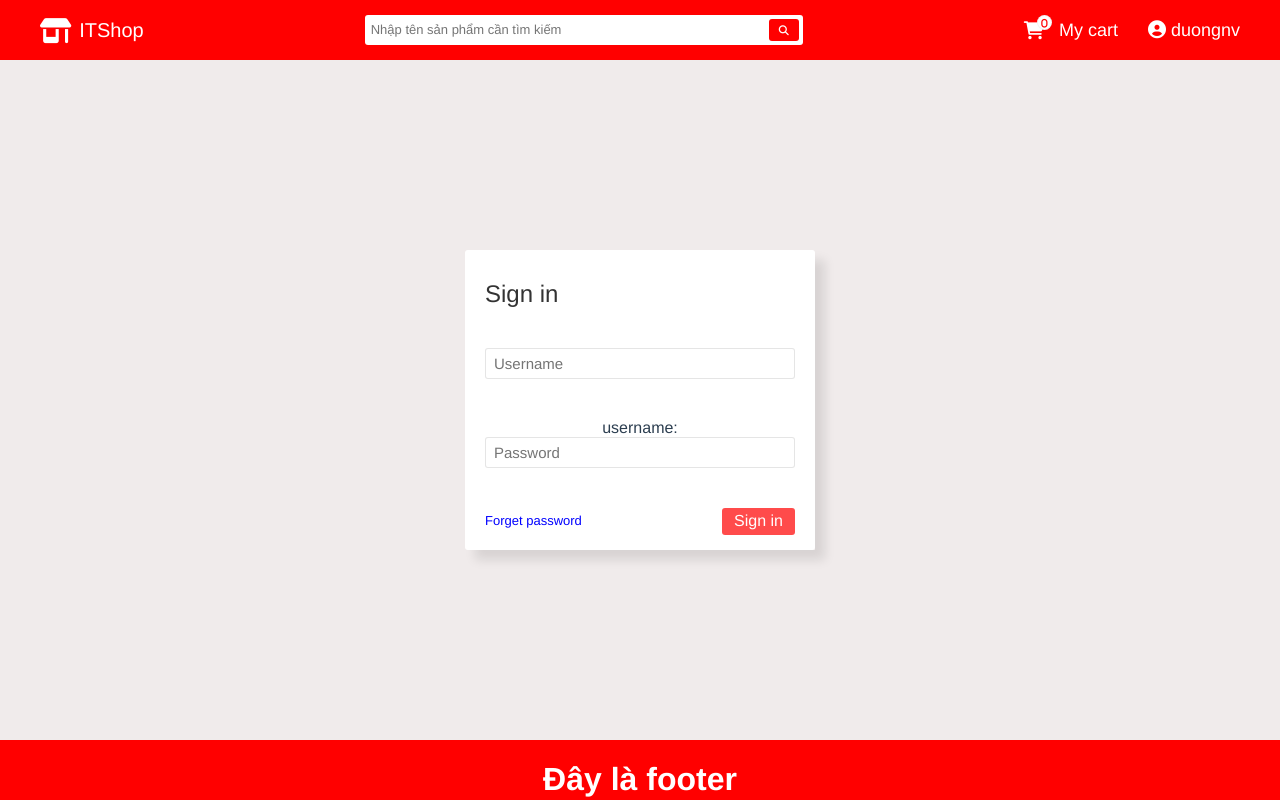
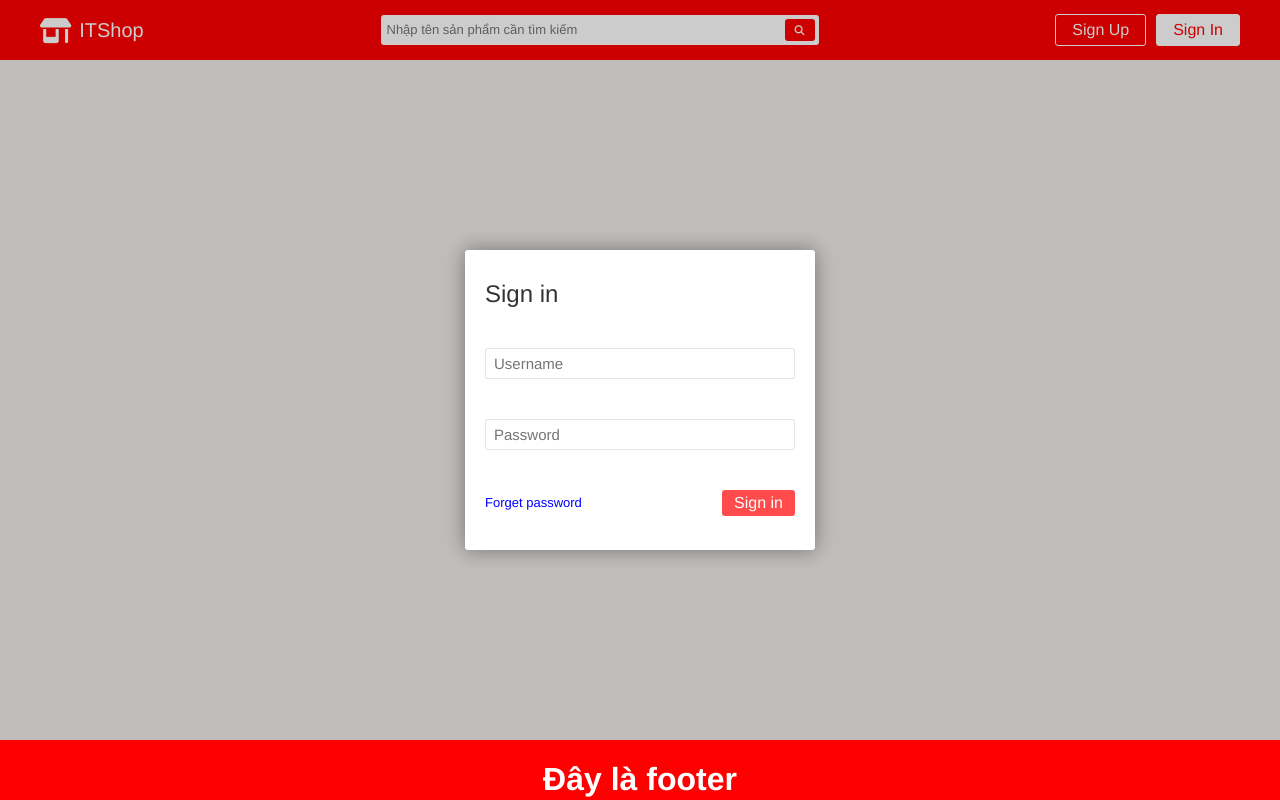
Before and after one commit to DuongNVIT/springvuejs-frontend, a Vue app in the folder springvuejs-frontend/: page /login in a window 1280 px wide. Built offline with nearby package versions, Linux system fonts and the light colour scheme.

Commit message:
modal auth

```diff
--- a/springvuejs-frontend/src/components/Header.vue
+++ b/springvuejs-frontend/src/components/Header.vue
@@ -16,14 +16,14 @@
           />
           <i class="fa-solid fa-magnifying-glass"></i>
         </div>
-        <div class="user">
+        <!-- <div class="user"> -->
           <!-- <div class="user-noti">
             <i class="fa-solid fa-bell">
               <div class="noti-quantity">0</div>
             </i>
             Notification
           </div> -->
-          <router-link to="/customer/cart" class="user-cart">
+          <!-- <router-link to="/customer/cart" class="user-cart">
             <i class="fa-solid fa-cart-shopping">
               <div class="cart-quantity">0</div>
             </i>
@@ -38,19 +38,35 @@
               <li class="user-infor-item">Đăng xuất</li>
             </ul>
           </div>
+        </div> -->
+        <div class="account">
+          <!-- <router-link to="/signup" class="logout">Sign Up</router-link> -->
+          <button class="logout" @click="showSignup = true">Sign Up</button>
+          <!-- <router-link to="/login" class="login" @click="showLogin = true">Sign In</router-link> -->
+          <button class="login" @click="showLogin = true">Sign In</button>
         </div>
-        <!-- <div class="account">
-          <router-link to="/signup" class="logout">Sign Up</router-link>
-          <router-link to="/login" class="login">Sign In</router-link>
-        </div> -->
       </div>
     </div>
+    <Login v-if="showLogin"/>
+    <Signup v-if="showSignup"/>
   </header>
 </template>
 
 <script>
+import Login from './Login.vue'
+import Signup from './Signup.vue'
 export default {
   name: "Header",
+  data() {
+    return {
+      showLogin: false,
+      showSignup: false
+    }
+  },
+  components: {
+    Login,
+    Signup
+  }
 };
 </script>
 
@@ -214,12 +230,18 @@ export default {
   padding: 6px 16px;
   border: 1px solid white;
   border-radius: 3px;
+  text-decoration: none;
 }
 
 .login {
   margin-left: 10px;
   background-color: #fff;
   color: red;
+}
+
+.logout {
+  color: white;
+  background-color: red;
 }
 
 .logout:hover, .login:hover {
--- a/springvuejs-frontend/src/components/Login.vue
+++ b/springvuejs-frontend/src/components/Login.vue
@@ -1,25 +1,31 @@
 <template>
-  <div class="wrapper">
-    <div class="grid wide">
-      <div class="inner">
+  <div class="login-wrapper">
+    <div class="login-inner">
       <div class="heading">Sign in</div>
       <div class="content">
-        <input type="text" class="form-input" placeholder="Username" v-model="user.username"/>
-        username: {{user.username}}
-        <input type="password" class="form-input" placeholder="Password" v-bind="user.password"/>
-        {{user.password}}
+        <input
+          type="text"
+          class="form-input"
+          placeholder="Username"
+          v-model="user.username"
+        />
+        <input
+          type="password"
+          class="form-input"
+          placeholder="Password"
+          v-model="user.password"
+        />
         <div class="submit">
           <div class="btn-forget">Forget password</div>
           <button @click="handleLogin" class="btn-login">Sign in</button>
         </div>
       </div>
     </div>
-    </div>
   </div>
 </template>
 
 <script>
-import authAPI from '../service/authAPI';
+import authAPI from "../service/authAPI";
 export default {
   name: "Login",
   data() {
@@ -27,39 +33,62 @@ export default {
       user: {
         username: "",
         password: "",
-      }
-    }
+      },
+    };
   },
   methods: {
     handleLogin() {
       console.log("vao login");
       console.log(this.username);
       console.log(this.password);
-      const response = authAPI.login({...this.$data.user});
+      const response = authAPI.login({ ...this.$data.user });
       console.log(response);
-    }
-  }
+    },
+  },
 };
 </script>
 
 <style scoped>
-
-.wrapper {
+.login-wrapper {
   position: fixed;
-  top: 50%;
-  left: 50%;
-  transform: translate(-50%, -50%);
+  bottom: 0;
+  right: 0;
   box-shadow: 10px 10px 10px rgba(0, 0, 0, 0.1);
+  top: 0;
+  left: 0;
+  background-color: rgba(0, 0, 0, 0.2);
+  animation: loginWrapper 0.4s ease-in;
 }
-.inner {
+.login-inner {
+  position: absolute;
   background-color: #fff;
   width: 350px;
   height: 300px;
   padding: 15px 20px;
   border-radius: 3px;
-  /* display: flex;
-  flex-direction: column;
-  justify-content: space-between; */
+  top: 50%;
+  left: 50%;
+  transform: translate(-50%, -50%);
+  animation: login 0.4s ease-in-out;
+  box-shadow: 0px 0px 20px rgba(0, 0, 0, 0.4);
+}
+
+@keyframes login {
+  from {
+    opacity: 0;
+    top: -350px;
+  } to {
+    opacity: 1;
+    top: 50%;
+  }
+}
+
+@keyframes loginWrapper {
+  from {
+    opacity: 0;
+  } to {
+    opacity: 1;
+  }
 }
 
 .heading {
@@ -94,7 +123,7 @@ export default {
 
 .btn-forget {
   font-size: 13px;
-  color: blue
+  color: blue;
 }
 
 .btn-forget:hover {
@@ -113,7 +142,6 @@ export default {
 
 .btn-login:hover {
   opacity: 1;
-  cursor: pointer
+  cursor: pointer;
 }
-
 </style>
--- a/springvuejs-frontend/src/components/Signup.vue
+++ b/springvuejs-frontend/src/components/Signup.vue
@@ -1,19 +1,13 @@
 <template>
   <div class="signup-wrapper">
-    <div class="grid wide">
     <div class="signup-inner">
       <div class="signup-heading">Sign up</div>
       <div class="signup-content">
         <input type="text" class="form-input" placeholder="Username" />
         <input type="text" class="form-input" placeholder="Password" />
-          <input
-            type="text"
-            class="form-input"
-            placeholder="Confirm password"
-          />
+        <input type="text" class="form-input" placeholder="Confirm password" />
         <div class="submit">
           <button class="btn-signup">Sign up</button>
-          </div>
         </div>
       </div>
     </div>
@@ -29,18 +23,42 @@ export default {
 <style scoped>
 .signup-wrapper {
   position: fixed;
-  top: 50%;
-  left: 50%;
-  transform: translate(-50%, -50%);
-  box-shadow: 10px 10px 10px rgba(0, 0, 0, 0.1);
+  top: 0;
+  left: 0;
+  bottom: 0;
+  right: 0;
+  background-color: rgba(0, 0, 0, 0.2);
+  animation: signupWrapper 0.4s ease-in;
 }
 .signup-inner {
   background-color: #fff;
   width: 350px;
   padding: 15px 20px;
   border-radius: 3px;
-  /* position: absolute; */
-  right: 100px;
+  position: absolute;
+  top: 50%;
+  left: 50%;
+  transform: translate(-50%, -50%);
+  animation: signup 0.4s ease-in-out;
+  box-shadow: 0px 0px 20px rgba(0, 0, 0, 0.4);
+}
+
+@keyframes signup {
+  from {
+    opacity: 0;
+    top: -350px;
+  } to {
+    opacity: 1;
+    top: 50%;
+  }
+}
+
+@keyframes signupWrapper {
+  from {
+    opacity: 0;
+  } to {
+    opacity: 1;
+  }
 }
 
 .signup-heading {
```
Lines whose indentation alone changed are shown as unchanged.
